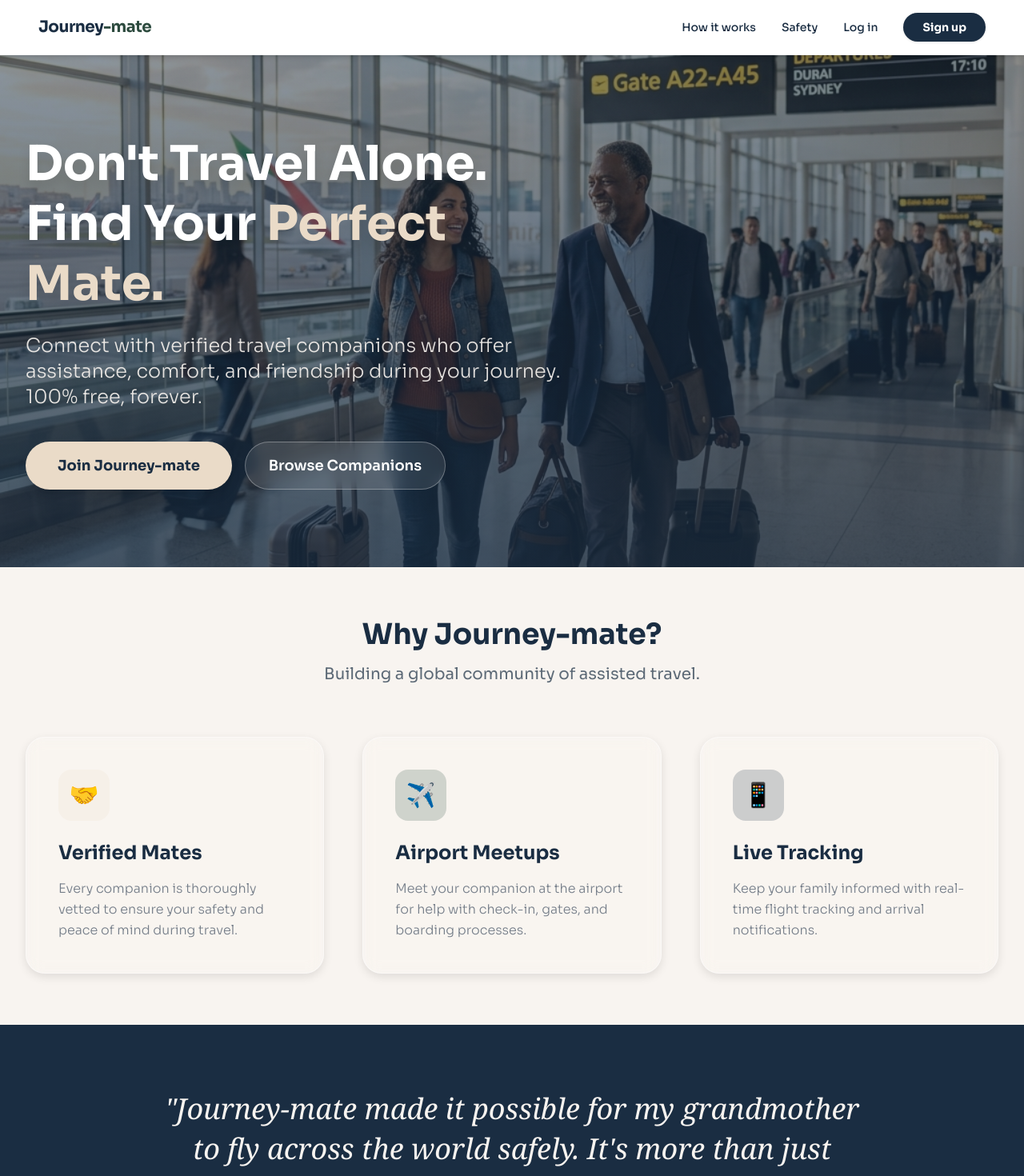
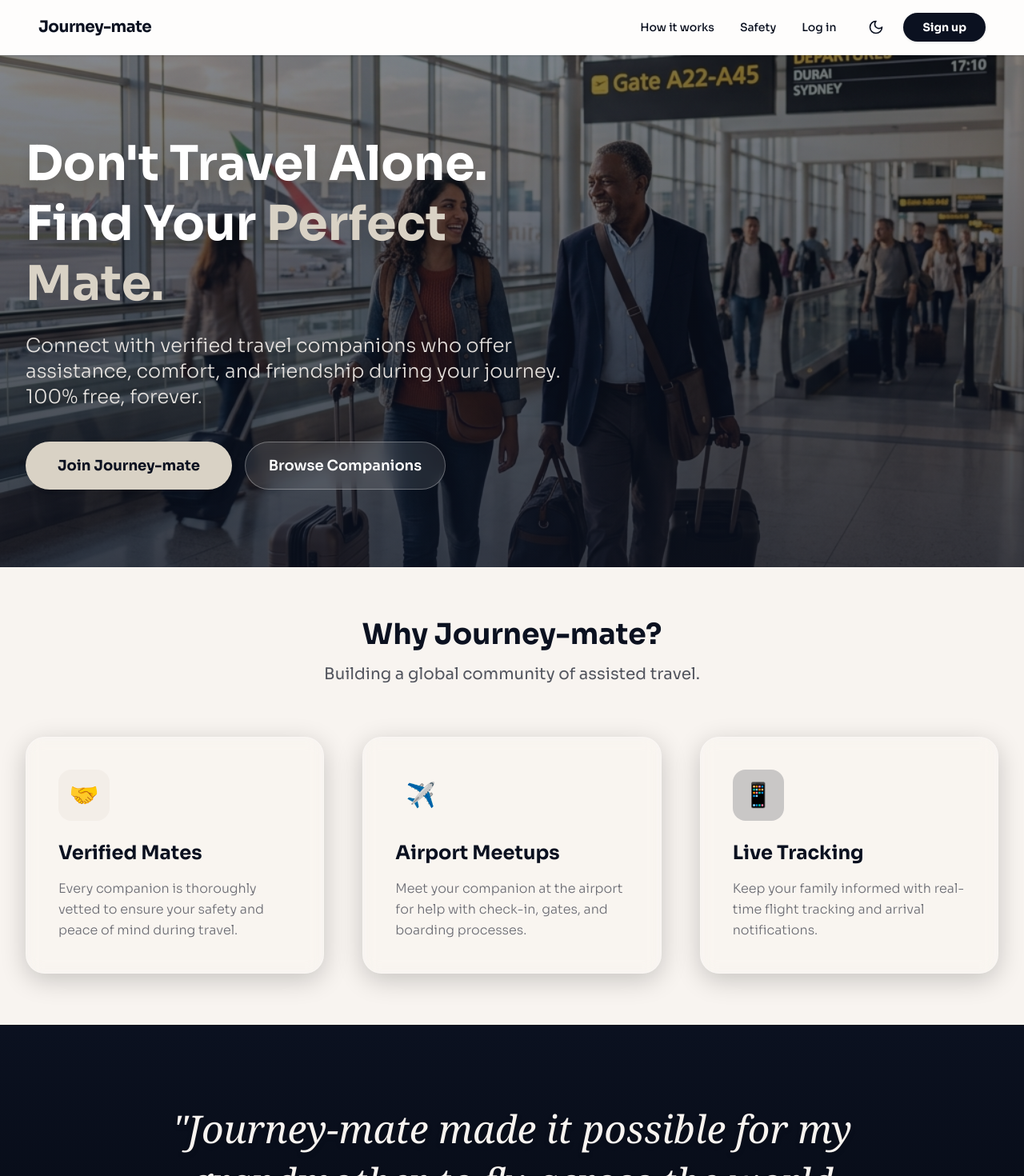
Before and after one commit to krishnaUIDev/Journey-mate, a Next.js app in the folder apps/web/: page / in a window 1280 px wide. Shown: the top 1470 px of the page at 80% size. Built offline with nearby package versions, Linux system fonts and the light colour scheme.

Commit message:
feat: implement dark mode support with system preference detection and toggle functionality

```diff
--- a/apps/web/app/globals.css
+++ b/apps/web/app/globals.css
@@ -1,20 +1,37 @@
 @import "tailwindcss";
 
 @theme {
-  --color-navy: #1A2D42;
-  --color-sand: #EADBC8;
-  --color-forest: #2C4A3E;
+  --font-sora: "Sora", sans-serif;
+  --font-inter: "Inter", sans-serif;
+
   --color-offwhite: #F8F4F0;
-  --font-sora: "Sora", sans-serif;
+  --color-navy: #0B1120;
+  --color-sand: #D9D2C5;
+  --color-deep-navy: #050810;
 }
+
+@custom-variant dark (&:where(.dark, .dark *));
 
 /* Glassmorphism utility */
 .glass-panel {
   background: rgba(255, 255, 255, 0.1) !important;
   backdrop-filter: blur(10px) saturate(120%) !important;
   -webkit-backdrop-filter: blur(10px) saturate(120%) !important;
-  border: 1px solid rgba(255, 255, 255, 0.4) !important;
-  box-shadow: 0 4px 12px rgba(0, 0, 0, 0.1);
+  border: 1px solid rgba(255, 255, 255, 0.2) !important;
+  box-shadow: 0 8px 32px 0 rgba(0, 0, 0, 0.2);
+}
+
+@variant dark {
+  .glass-panel {
+    background: rgba(15, 23, 42, 0.4) !important;
+    border: 1px solid rgba(255, 255, 255, 0.1) !important;
+    backdrop-filter: blur(20px);
+  }
+
+  body {
+    background-color: var(--color-deep-navy);
+    color: var(--color-offwhite);
+  }
 }
 
 .glass-button {
@@ -42,7 +59,11 @@
 
 @layer base {
   body {
-    @apply bg-offwhite text-navy font-sans;
+    @apply bg-offwhite text-navy font-sans transition-colors duration-300;
+  }
+
+  @dark body {
+    @apply bg-deep-navy text-offwhite;
   }
 
   h1,
--- a/apps/web/app/page.tsx
+++ b/apps/web/app/page.tsx
@@ -1,19 +1,64 @@
+"use client";
+
 import Image from "next/image";
+import { useEffect, useState } from "react";
+
 export default function Page() {
+  const [theme, setTheme] = useState<"light" | "dark">("light");
+
+  useEffect(() => {
+    const savedTheme = localStorage.getItem("theme") as "light" | "dark" | null;
+    const systemTheme = window.matchMedia("(prefers-color-scheme: dark)").matches ? "dark" : "light";
+    const initialTheme = savedTheme || systemTheme;
+
+    setTheme(initialTheme);
+    if (initialTheme === "dark") {
+      document.documentElement.classList.add("dark");
+    } else {
+      document.documentElement.classList.remove("dark");
+    }
+  }, []);
+
+  const toggleTheme = () => {
+    const newTheme = theme === "light" ? "dark" : "light";
+    setTheme(newTheme);
+    localStorage.setItem("theme", newTheme);
+    if (newTheme === "dark") {
+      document.documentElement.classList.add("dark");
+    } else {
+      document.documentElement.classList.remove("dark");
+    }
+  };
+
   return (
     <main className="min-h-screen">
       {/* Navigation */}
-      <nav className="sticky top-0 z-50 flex items-center justify-between px-8 py-4 bg-white shadow-md border-b border-gray-100">
-        <div className="text-xl font-bold tracking-tight text-navy lg:px-4">
-          Journey<span className="text-forest">-mate</span>
+      <nav className="sticky top-0 z-50 flex items-center justify-between px-8 py-4 bg-white/80 dark:bg-deep-navy/80 backdrop-blur-md shadow-sm border-b border-gray-100 dark:border-white/5">
+        <div className="text-xl font-bold tracking-tight text-navy dark:text-offwhite lg:px-4">
+          Journey<span className="text-forest dark:text-sand/80">-mate</span>
         </div>
-        <div className="hidden md:flex items-center gap-8 font-medium text-navy lg:px-4">
-          <a href="#" className="hover:text-forest transition-colors text-sm">How it works</a>
-          <a href="#" className="hover:text-forest transition-colors text-sm">Safety</a>
-          <a href="#" className="hover:text-forest transition-colors text-sm">Log in</a>
-          <button className="bg-navy text-white px-6 py-2 rounded-full font-bold hover:bg-forest transition-all text-sm shadow-sm">
-            Sign up
-          </button>
+
+        <div className="hidden md:flex items-center gap-8 font-medium text-navy dark:text-offwhite/80 lg:px-4">
+          <a href="#" className="hover:text-forest dark:hover:text-sand transition-colors text-sm">How it works</a>
+          <a href="#" className="hover:text-forest dark:hover:text-sand transition-colors text-sm">Safety</a>
+          <a href="#" className="hover:text-forest dark:hover:text-sand transition-colors text-sm">Log in</a>
+
+          <div className="flex items-center gap-4">
+            <button
+              onClick={toggleTheme}
+              className="p-2 rounded-full hover:bg-gray-100 dark:hover:bg-white/10 transition-colors"
+              aria-label="Toggle theme"
+            >
+              {theme === "light" ? (
+                <svg xmlns="http://www.w3.org/2000/svg" width="20" height="20" viewBox="0 0 24 24" fill="none" stroke="currentColor" strokeWidth="2" strokeLinecap="round" strokeLinejoin="round"><path d="M12 3a6 6 0 0 0 9 9 9 9 0 1 1-9-9Z" /></svg>
+              ) : (
+                <svg xmlns="http://www.w3.org/2000/svg" width="20" height="20" viewBox="0 0 24 24" fill="none" stroke="currentColor" strokeWidth="2" strokeLinecap="round" strokeLinejoin="round"><circle cx="12" cy="12" r="4" /><path d="M12 2v2" /><path d="M12 20v2" /><path d="m4.93 4.93 1.41 1.41" /><path d="m17.66 17.66 1.41 1.41" /><path d="M2 12h2" /><path d="M20 12h2" /><path d="m6.34 17.66-1.41 1.41" /><path d="m19.07 4.93-1.41 1.41" /></svg>
+              )}
+            </button>
+            <button className="bg-navy dark:bg-sand dark:text-navy text-white px-6 py-2 rounded-full font-bold hover:bg-forest dark:hover:bg-white transition-all text-sm shadow-sm">
+              Sign up
+            </button>
+          </div>
         </div>
       </nav>
       {/* Hero Section */}
@@ -25,8 +70,8 @@ export default function Page() {
           className="object-cover"
           priority
         />
-        <div className="absolute inset-0 bg-navy/50" />
-        <div className="absolute inset-0 bg-gradient-to-t from-navy to-transparent opacity-60" />
+        <div className="absolute inset-0 bg-navy/50 dark:bg-deep-navy/70" />
+        <div className="absolute inset-0 bg-gradient-to-t from-navy dark:from-deep-navy to-transparent opacity-60" />
         <div className="relative z-10 max-w-7xl w-full px-8 text-white">
           <div className="max-w-2xl">
             <h1 className="text-4xl md:text-6xl font-bold mb-6 leading-tight drop-shadow-xl">
@@ -38,10 +83,10 @@ export default function Page() {
               100% free, forever.
             </p>
             <div className="flex flex-col sm:flex-row gap-4">
-              <button className="bg-sand text-navy px-10 py-4 rounded-full text-lg font-bold hover:bg-white transition-all transform hover:scale-105 shadow-lg">
+              <button className="bg-sand text-navy px-10 py-4 rounded-full text-lg font-bold hover:bg-white dark:hover:bg-offwhite transition-all transform hover:scale-105 shadow-lg">
                 Join Journey-mate
               </button>
-              <button className="glass-button text-lg">
+              <button className="glass-button text-lg dark:text-white dark:border-white/20">
                 Browse Companions
               </button>
             </div>
@@ -49,42 +94,42 @@ export default function Page() {
         </div>
       </section>
       {/* Features Preview */}
-      <section className="py-16 px-8 bg-offwhite">
+      <section className="py-16 px-8 bg-offwhite dark:bg-deep-navy">
         <div className="max-w-7xl mx-auto text-center mb-16">
-          <h2 className="text-4xl font-bold text-navy mb-4">Why Journey-mate?</h2>
-          <p className="text-xl text-navy/70">Building a global community of assisted travel.</p>
+          <h2 className="text-4xl font-bold text-navy dark:text-offwhite mb-4">Why Journey-mate?</h2>
+          <p className="text-xl text-navy/70 dark:text-offwhite/60">Building a global community of assisted travel.</p>
         </div>
         <div className="grid md:grid-cols-3 gap-12 max-w-7xl mx-auto">
           <div className="glass-panel p-10 rounded-3xl transition-transform hover:scale-[1.02]">
             <div className="w-16 h-16 bg-sand/20 rounded-2xl flex items-center justify-center text-3xl mb-6">🤝</div>
-            <h3 className="text-2xl font-bold mb-4">Verified Mates</h3>
-            <p className="text-navy/60 leading-relaxed font-light">
+            <h3 className="text-2xl font-bold mb-4 dark:text-offwhite">Verified Mates</h3>
+            <p className="text-navy/60 dark:text-offwhite/60 leading-relaxed font-light">
               Every companion is thoroughly vetted to ensure your safety and peace of mind during travel.
             </p>
           </div>
           <div className="glass-panel p-10 rounded-3xl transition-transform hover:scale-[1.02]">
             <div className="w-16 h-16 bg-forest/20 rounded-2xl flex items-center justify-center text-3xl mb-6">✈️</div>
-            <h3 className="text-2xl font-bold mb-4">Airport Meetups</h3>
-            <p className="text-navy/60 leading-relaxed font-light">
+            <h3 className="text-2xl font-bold mb-4 dark:text-offwhite">Airport Meetups</h3>
+            <p className="text-navy/60 dark:text-offwhite/60 leading-relaxed font-light">
               Meet your companion at the airport for help with check-in, gates, and boarding processes.
             </p>
           </div>
           <div className="glass-panel p-10 rounded-3xl transition-transform hover:scale-[1.02]">
-            <div className="w-16 h-16 bg-navy/20 rounded-2xl flex items-center justify-center text-3xl mb-6">📱</div>
-            <h3 className="text-2xl font-bold mb-4">Live Tracking</h3>
-            <p className="text-navy/60 leading-relaxed font-light">
+            <div className="w-16 h-16 bg-navy/20 dark:bg-sand/10 rounded-2xl flex items-center justify-center text-3xl mb-6">📱</div>
+            <h3 className="text-2xl font-bold mb-4 dark:text-offwhite">Live Tracking</h3>
+            <p className="text-navy/60 dark:text-offwhite/60 leading-relaxed font-light">
               Keep your family informed with real-time flight tracking and arrival notifications.
             </p>
           </div>
         </div>
       </section>
       {/* Trust Quote */}
-      <section className="bg-navy text-offwhite py-20 px-8 text-center">
+      <section className="bg-navy dark:bg-deep-navy border-t border-white/5 text-offwhite py-24 px-8 text-center bg-gradient-to-b from-navy to-deep-navy dark:from-deep-navy dark:to-black">
         <div className="max-w-4xl mx-auto">
-          <p className="text-3xl md:text-4xl italic font-serif leading-snug mb-8">
+          <p className="text-3xl md:text-5xl italic font-serif leading-snug mb-10 drop-shadow-md">
             "Journey-mate made it possible for my grandmother to fly across the world safely. It's more than just assistance; it's a connection."
           </p>
-          <p className="font-bold text-sand uppercase tracking-widest text-sm">— Sarah Jenkins, Frequent Traveler</p>
+          <p className="font-bold text-sand dark:text-sand uppercase tracking-[0.3em] text-xs">— Sarah Jenkins, Frequent Traveler</p>
         </div>
       </section>
     </main>
```
